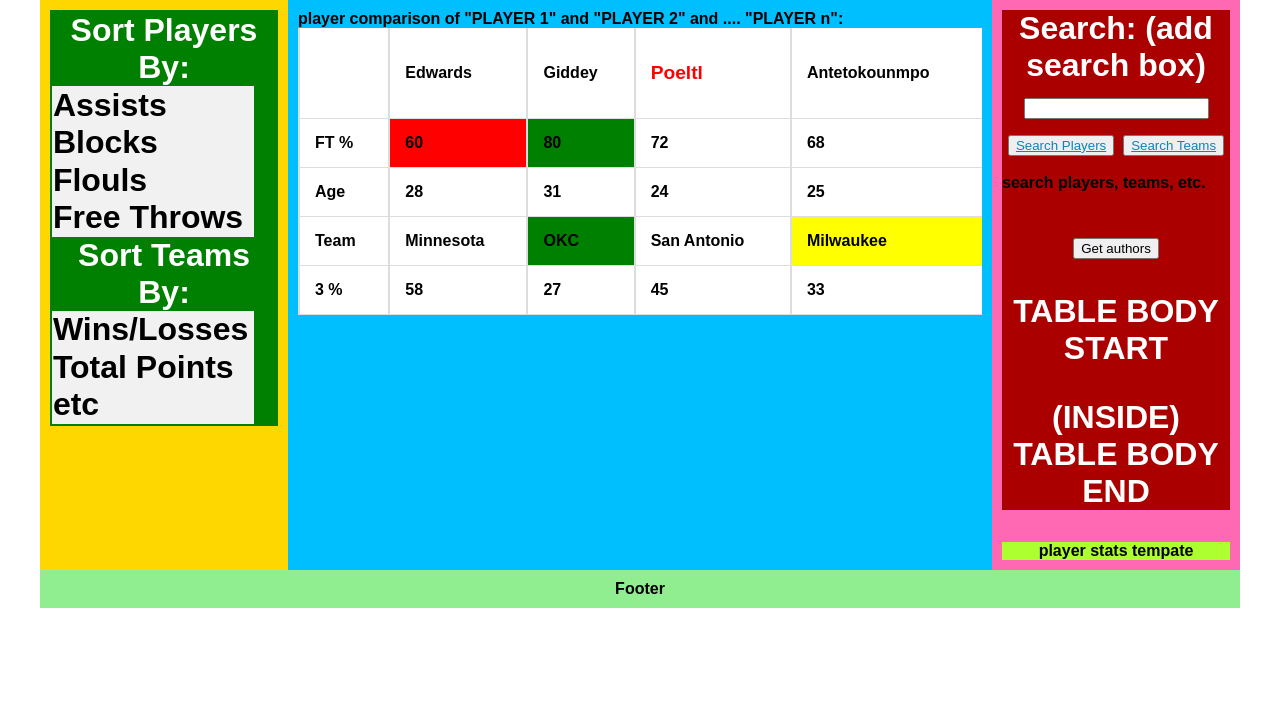
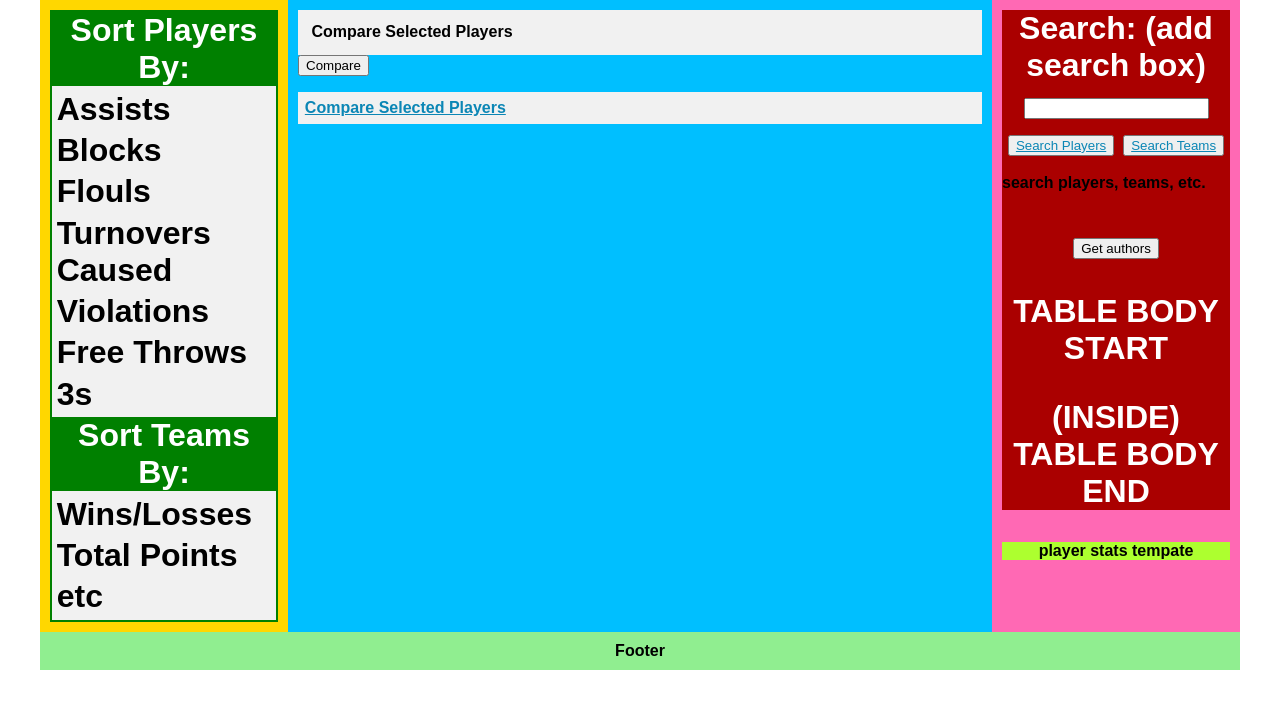
Before and after one commit to pomtree/cs257, a Flask app: page / in a window 1280 px wide. Shown: the part 140-850 px from the top of the page. Before the commit the page ends 748 px from the top, so only its background shows below. Run offline with Flask 2, Linux system fonts and the light colour scheme; parts of the project's set-up code (start-up, migrations or seed data) failed here and were passed over.

Commit message:
compare function works correctly!

```diff
--- a/webapp_new/static/books.css
+++ b/webapp_new/static/books.css
@@ -11,7 +11,8 @@
   border-collapse: collapse;
 }
 
-th, td {
+th,
+td {
   border-bottom: 1px solid #ddd;
   border-left: 2px solid #ddd;
   padding: 15px;
@@ -46,18 +47,19 @@
 ul.vertical-navbar {
   list-style-type: none;
   margin: 0;
-  padding: .2%;
-  width: 90%;
+  padding: 1%;
+  width: 98%;
   background-color: #f1f1f1;
 }
 
 ul.vertical-navbar li a {
   display: block;
   color: black;
-  padding: .1%;
+  padding: 1%;
   text-decoration: none;
   text-align: left;
 }
+
 h1.capitalize {
   text-transform: capitalize;
 }
@@ -67,6 +69,32 @@
   background-color: #555;
   color: white;
 }
+
+p.compare_p {
+  background-color: #f1f1f1;
+  display: block;
+  color: black;
+  padding: 1%;
+  text-decoration: none;
+  text-align: left;
+}
+
+p.compare_p a:hover {
+  background-color: #555;
+  color: white;
+}
+
+
+
+table tr:hover {
+  background-color: #555;
+  color: white;
+}
+
+tr.odd {
+  background-color: #555;
+}
+
 h1.headertest {
   text-align: center;
 }
@@ -105,14 +133,16 @@
 }
 
 #game_img_container {
-  padding:2%;
+  padding: 2%;
   background-color: #0000aa;
 }
+
 #desc {
   width: 40%;
   height: 50%;
   background-color: #000000;
 }
+
 #game_img {
   width: 95%;
   height: 95%;
@@ -121,9 +151,11 @@
 #sbc {
   background-color: #aa0000;
 }
+
 #player_stats {
   background-color: greenyellow;
 }
+
 /* taken mostly from flexbox tutorial https://css-tricks.com/snippets/css/a-guide-to-flexbox */
 
 .wrapper {
@@ -133,7 +165,7 @@
   text-align: center;
 }
 
-.wrapper > * {
+.wrapper>* {
   padding: 10px;
   flex: 1 100%;
 }
@@ -160,15 +192,31 @@
 }
 
 @media all and (min-width: 600px) {
-  .aside { flex: 1 0 0; }
+  .aside {
+    flex: 1 0 0;
+  }
 }
 
 @media all and (min-width: 800px) {
-  .main    { flex: 3 0px; }
-  .aside-1 { order: 1; }
-  .main    { order: 2; }
-  .aside-2 { order: 3; }
-  .footer  { order: 4; }
+  .main {
+    flex: 3 0px;
+  }
+
+  .aside-1 {
+    order: 1;
+  }
+
+  .main {
+    order: 2;
+  }
+
+  .aside-2 {
+    order: 3;
+  }
+
+  .footer {
+    order: 4;
+  }
 }
 
 body {
--- a/webapp_new/static/books.js
+++ b/webapp_new/static/books.js
@@ -17,12 +17,26 @@
     var element = document.getElementById('authors_button');
     element.onclick = onAuthorsButtonClicked;
 
+    var compare_bar = document.getElementById('compare_bar');
+
+
     var players_by_assists = document.getElementById('players_by_assists');
     var players_by_blocks = document.getElementById('players_by_blocks');
+    var players_by_fouls = document.getElementById('players_by_fouls');
+    var players_by_threes = document.getElementById('players_by_threes');
+    //var players_by_violations = document.getElementById('players_by_violations');
+    //var players_by_turnovers_caused = document.getElementById('players_by_turnovers_caused');
 
     players_by_assists.onclick = Assists;
     players_by_blocks.onclick = Blocks;
     players_by_fts.onclick = FTs;
+    players_by_threes.onclick = Threes;
+    players_by_fouls.onclick = Fouls;
+    players_by_violations = Violations;
+    players_by_turnovers_caused = TOsCaused;
+    players_by_threes = Threes;
+
+    compare_bar.onclick = CompareGo;
 
 }
 
@@ -44,10 +58,54 @@
     var url = getAPIBaseURL() + '/authors?sort=blocks';
     playerQuery(url, 'ft_makes', 'ft_attempts');
 }
+function Threes() {
+    console.log("thre query start");
+    var url = getAPIBaseURL() + '/authors?sort=threes';
+    playerQuery(url, 'three_makes', 'three_attempts');
+}
+function Fouls() {
+    var url = getAPIBaseURL() + '/authors?sort=fouls';
+    playerQuery(url, 'fouls');
+}
+function Violations() {
+    console.log("violations called");
+    var url = getAPIBaseURL() + '/authors?sort=vs';
+    playerQuery(url, 'vs');
+}
+function TOsCaused() {
+    var url = getAPIBaseURL() + '/authors?sort=tos_caused';
+    playerQuery(url, 'tos_caused');
+}
+function CompareGo() {
+    console.log("compare --");
+    checkboxes = document.getElementsByClassName('compare_box');
+    console.log(checkboxes.length);
+    compare_ids = [];
+    for (k = 0; k < checkboxes.length; k++) {
+        if (checkboxes[k].checked) {
+            //console.log(k);
+            //console.log(checkboxes[k].id);
+            compare_ids.push(parseInt(checkboxes[k].id.replace('CBID_', '')));
+        }
+    }
+    console.log(compare_ids);
+    if(compare_ids.length > 5) {
+        //too many elements
+        window.alert('The maximum number of players to compare is 5. You provided ' + compare_ids.length);
+        compare_ids.length = 5;
+    }
+    console.log(compare_ids);
+    if(compare_ids.length == 0) {
+        window.alert('Please select players to compare');
+        return;
+    }
+    console.log('querrying...');
+    getAuthor(compare_ids);
+}
 
 
 
-function playerQuery(url, sort_by_arg) {
+function playerQuery(url, sort_by_arg, sort_by_arg2 = false) {
     fetch(url, { method: 'get' })
 
         .then((response) => response.json())
@@ -57,15 +115,32 @@
 
             console.log('resonce found');
             console.log(authorsList.length);
-            var tableBody = '<tr><td><h1>Rank</h1></td><td><h1>Team</h1></td><td><h1>Player</h1></td><td><h1 class = \"capitalize\">' + sort_by_arg + '</h1></td></tr>';
+            data = [];
+            tableBody = "<tr><td><h1>Rank</h1></td><td><h1>Team</h1></td><td><h1>Player</h1></td>";
+            for (k = 0; k < authorsList.length; k++) {
+                if (sort_by_arg2) {
+                    console.log('2 sorting args...');
+                    data.push(authorsList[k][sort_by_arg] / authorsList[k][sort_by_arg2]);
+                }
+                else {
+                    data.push(authorsList[k][sort_by_arg]);
+                }
+            }
+            if (sort_by_arg2) {
+                tableBody += '<td><h1 class = \"capitalize\">' + sort_by_arg.replace('_makes', ' %') + '</h1></td><td>Makes</td><td>Attempts</td><td>Compare</td></tr>';
+            }
+            else {
+                tableBody += '<td><h1 class = \"capitalize\">' + sort_by_arg + '</h1></td><td>Compare</td></tr>';
+            }
+
             rank = 1;
-            for (var k = 0; k < authorsList.length; k++) {
+            for (var k = 0; k < data.length; k++) {
                 tableBody += '<tr>';
 
 
 
                 if (k > 0) {
-                    if (authorsList[k][sort_by_arg] < authorsList[k - 1][sort_by_arg]) {
+                    if (data[k] < data[k - 1]) {
                         rank = 1;
                     }
                     else {
@@ -76,11 +151,11 @@
                     rank = 1;
                 }
                 if (rank <= 1) {
-                    if (k == authorsList.length - 1) {
+                    if (k == data.length - 1) {
                         tableBody += '<td>' + (k - rank + 2) + '</td>';
                     }
                     else {
-                        if (authorsList[k][sort_by_arg] == authorsList[k + 1][sort_by_arg]) {
+                        if (data[k] == data[k + 1]) {
                             tableBody += '<td>=' + (k - rank + 2) + '</td>';
                         }
                         else {
@@ -104,11 +179,18 @@
                 //tableBody += "<td>" + authorsList[k]['id'] + '</td>';
 
 
-                tableBody += '<td>' + authorsList[k][sort_by_arg] + '</td>';
-
+                if (sort_by_arg2) {
+                    pct = ((data[k] * 100) + "").substring(0, 5) + "%";
+                    tableBody += '<td>' + pct + '</td>';
+                    tableBody += '<td>' + authorsList[k][sort_by_arg] + '</td>';
+                    tableBody += '<td>' + authorsList[k][sort_by_arg2] + '</td>';
+                }
+                else {
+                    tableBody += '<td>' + data[k] + '</td>';
+                }
                 //console.log(authorsList[k]['blocks']);
 
-                tableBody += '</tr>';
+                tableBody += '<td><center><input type=checkbox id=CBID_' + authorsList[k].id + ' class="compare_box"></td ></center ></tr > ';
             }
             var resultsTableElement = document.getElementById('results_table');
             if (resultsTableElement) {
@@ -137,9 +219,6 @@
         .then((response) => response.json())
 
         .then(function (booksList) {
-            //var tableBody = '<tr><th>' + authorName + '</th></tr>';
-
-
 
             var tableBody = '<tr><th>Name</th>';
             for (var k = 0; k < booksList.length; k++) {
--- a/webapp_new/templates/index.html
+++ b/webapp_new/templates/index.html
@@ -6,7 +6,7 @@
     <title>NBA App</title>
     <meta http-equiv="Content-Type" content="text/html;charset=utf-8" />
     <link rel="stylesheet" type="text/css" href="{{ url_for('static', filename='books.css') }}" />
-    <script type="text/javascript" src="{{ url_for('static', filename='books.js') }}" ></script>
+    <script type="text/javascript" src="{{ url_for('static', filename='books.js') }}"></script>
     <link rel="shortcut icon" href="{{ url_for('static', filename='favicon.ico') }}" />
 
     <style>
@@ -24,7 +24,7 @@
             <h1 class="headertest"><a href="mockup1.html">NBA App</a></h1>
         </header>
         <article class="main">
-            player comparison of "PLAYER 1" and "PLAYER 2" and .... "PLAYER n":
+
             <style>
                 .winner {
                     background-color: green;
@@ -43,48 +43,16 @@
                     width: 100%;
 
                 }
+            </style>
+            <table class="fillplease" id="results_table">
 
-            </style>
-            <table class="fillplease" id = "results_table">
+            </table>
+            <ul class="vertical-navbar">
+                <li><a id="compare_bar">Compare Selected Players</a></li>
+            </ul>
+            <button id="compare_go">Compare</button>
+            <p class="compare_p"><a id="compare_p">Compare Selected Players</a></p>
 
-                <tr>
-                    <td>&nbsp;</td>
-                    <td class="fontchange">Edwards</td>
-                    <td>Giddey</td>
-                    <td>
-                        <p class="important"> Poeltl </p>
-                    </td>
-                    <td>Antetokounmpo</td>
-                </tr>
-                <tr>
-                    <td class="data">FT %</td>
-                    <td class="loser">60</td>
-                    <td class="winner">80</td>
-                    <td>72</td>
-                    <td>68</td>
-                </tr>
-                <tr>
-                    <td>Age</td>
-                    <td>28</td>
-                    <td>31</td>
-                    <td>24</td>
-                    <td>25</td>
-                </tr>
-                <tr>
-                    <td>Team</td>
-                    <td>Minnesota</td>
-                    <td class="winner">OKC</td>
-                    <td>San Antonio</td>
-                    <td class="tie">Milwaukee</td>
-                </tr>
-                <tr>
-                    <td>3 %</td>
-                    <td>58</td>
-                    <td>27</td>
-                    <td>45</td>
-                    <td>33</td>
-                </tr>
-            </table>
         </article>
         <aside class="aside aside-1">
             <div id="sidebar" class="bigtext">
@@ -93,7 +61,10 @@
                     <li><a id="players_by_assists">Assists</a></li>
                     <li><a id="players_by_blocks">Blocks</a></li>
                     <li><a id="players_by_fouls">Flouls</a></li>
+                    <li><a id="players_by_turnovers_caused">Turnovers Caused</a></li>
+                    <li><a id="players_by_violations">Violations</a></li>
                     <li><a id="players_by_fts">Free Throws</a></li>
+                    <li><a id="players_by_threes">3s</a></li>
                 </ul>
                 Sort Teams By:
                 <ul class="vertical-navbar">
@@ -116,8 +87,9 @@
                 <p><button id="authors_button">Get authors</button></p>
 
                 <p>
-                    TABLE BODY START<table id="results_table">(INSIDE)</table>
-                    TABLE BODY END
+                    TABLE BODY START
+                <table id="results_table">(INSIDE)</table>
+                TABLE BODY END
                 </p>
 
             </div>
```
Also changed, not shown: webapp_new/books_api.py (+10 -3 lines), webapp_new/scratchpad.txt (+10 -1 lines). Lines whose indentation alone changed are shown as unchanged.
